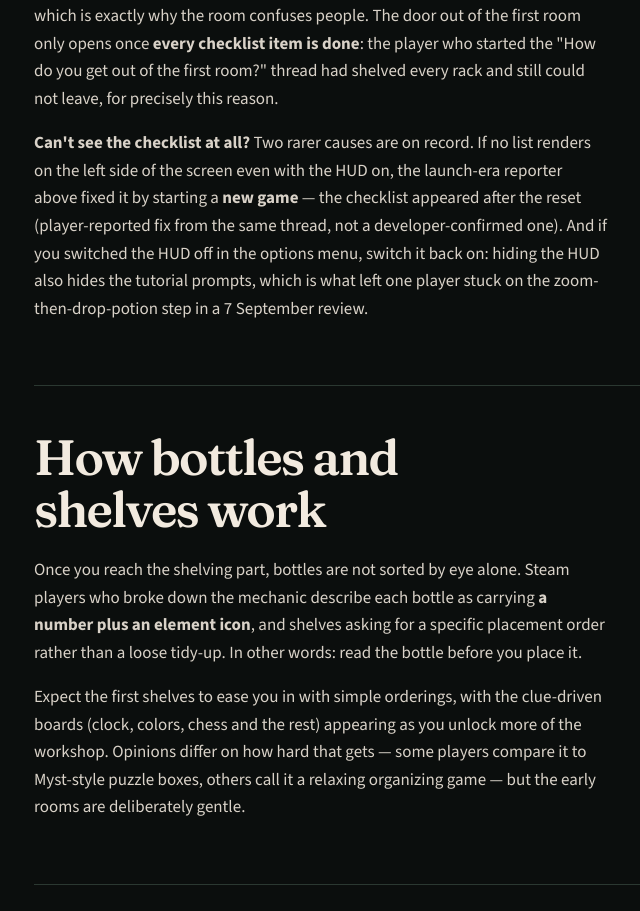
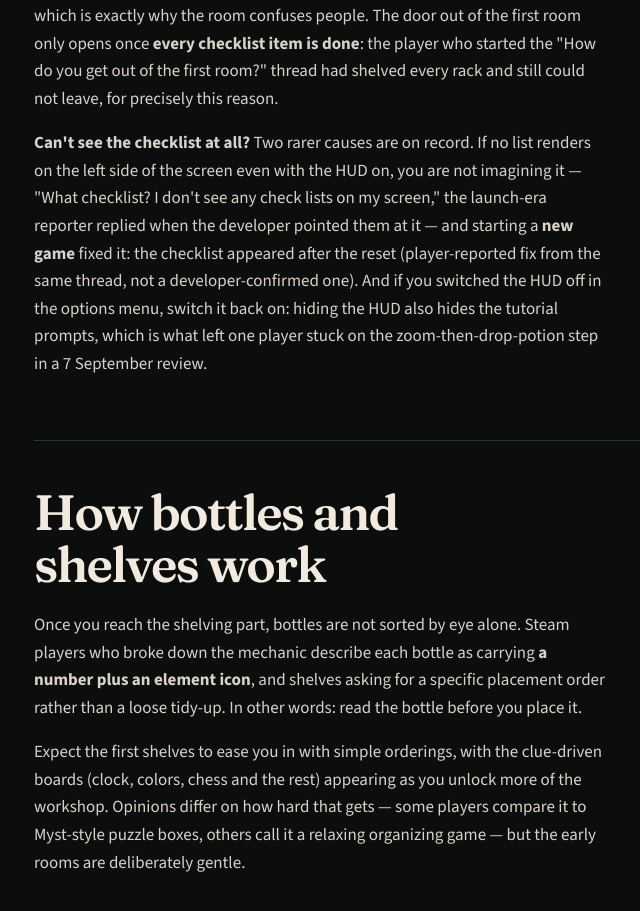
Before and after one commit to bruce-hmz/shelve-the-potions-guide, a Next.js app: page /walkthrough/first-room in a window 1280 px wide. Shown: the part 1870-2781 px from the top of the page, without its empty margins (358-998 px from the left). Built offline with nearby package versions, Linux system fonts and the light colour scheme; no server answers.

Commit message:
content: add player quote to first-room checklist row (ACT-048)

```diff
--- a/app/walkthrough/first-room/page.tsx
+++ b/app/walkthrough/first-room/page.tsx
@@ -108,7 +108,7 @@ export default function FirstRoomPage() {
                 The practical habit: after every task you complete, look back at the checklist. If it has grown, the game has quietly given you your next step. Finishing the listed objectives is what ends the tutorial — there is no separate exit puzzle to solve, which is exactly why the room confuses people. The door out of the first room only opens once <strong>every checklist item is done</strong>: the player who started the &quot;How do you get out of the first room?&quot; thread had shelved every rack and still could not leave, for precisely this reason.
               </p>
               <p>
-                <strong>Can&apos;t see the checklist at all?</strong> Two rarer causes are on record. If no list renders on the left side of the screen even with the HUD on, the launch-era reporter above fixed it by starting a <strong>new game</strong> — the checklist appeared after the reset (player-reported fix from the same thread, not a developer-confirmed one). And if you switched the HUD off in the options menu, switch it back on: hiding the HUD also hides the tutorial prompts, which is what left one player stuck on the zoom-then-drop-potion step in a 7 September review.
+                <strong>Can&apos;t see the checklist at all?</strong> Two rarer causes are on record. If no list renders on the left side of the screen even with the HUD on, you are not imagining it — &quot;What checklist? I don&apos;t see any check lists on my screen,&quot; the launch-era reporter replied when the developer pointed them at it — and starting a <strong>new game</strong> fixed it: the checklist appeared after the reset (player-reported fix from the same thread, not a developer-confirmed one). And if you switched the HUD off in the options menu, switch it back on: hiding the HUD also hides the tutorial prompts, which is what left one player stuck on the zoom-then-drop-potion step in a 7 September review.
               </p>
             </section>
 
```
